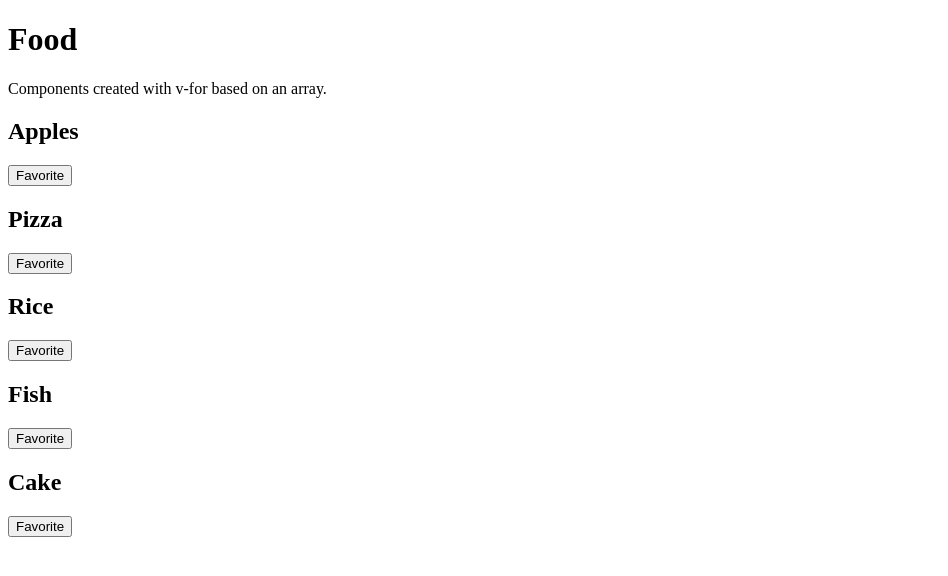
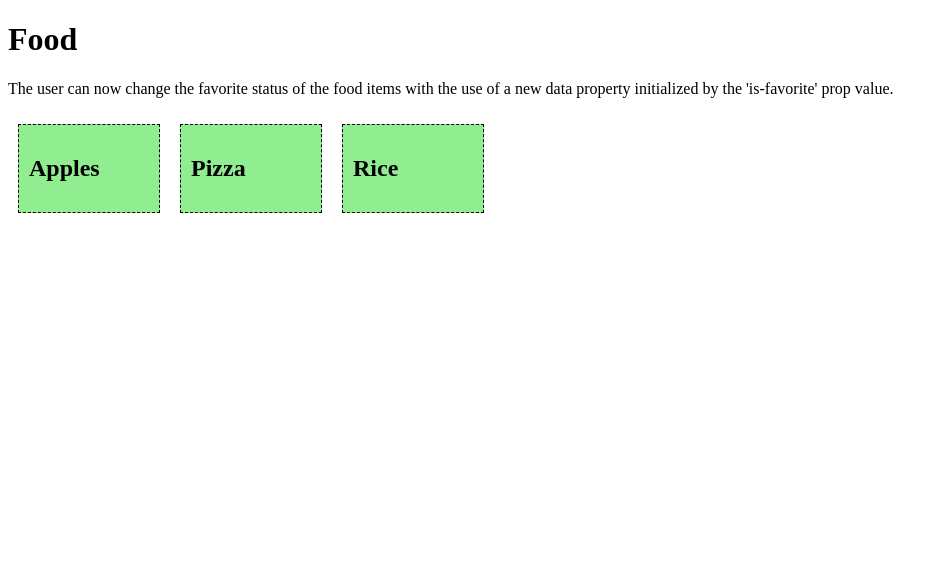
Before and after one commit to marcosviniciusjau/vue-project, a Vue app: page / in a window 1280 px wide. Shown: the top 576 px of the page, without its empty margins (0-948 px from the left). Built offline with nearby package versions, Linux system fonts and the light colour scheme.

Commit message:
componentes com v-for

```diff
--- a/src/App.vue
+++ b/src/App.vue
@@ -1,19 +1,34 @@
 <template>
   <h1>Food</h1>
-  <p>Components created with v-for based on an array.</p>
+  <p>The user can now change the favorite status of the food items with the use of a new data property initialized by the 'is-favorite' prop value.</p>
   <div id="wrapper">
     <food-item
-      v-for="x in foods"
-      v-bind:food-name="x"/>
+      food-name="Apples"
+      food-desc="Apples are a type of fruit that grow on trees."
+      v-bind:is-favorite="true"/>
+    <food-item
+      food-name="Pizza"
+      food-desc="Pizza has a bread base with tomato sauce, cheese, and toppings on top."
+      v-bind:is-favorite="false"/>
+    <food-item
+      food-name="Rice"
+      food-desc="Rice is a type of grain that people like to eat."
+      v-bind:is-favorite="false"/>
   </div>
 </template>
 
-<script>
-  export default {
-    data() {
-      return {
-        foods: ['Apples','Pizza','Rice','Fish','Cake']
-      };
-    }
+<script></script>
+
+<style>
+  #wrapper {
+    display: flex;
+    flex-wrap: wrap;
   }
-</script>
+  #wrapper > div {
+    border: dashed black 1px;
+    flex-basis: 120px;
+    margin: 10px;
+    padding: 10px;
+    background-color: lightgreen;
+  }
+</style>
--- a/src/components/FoodItem.vue
+++ b/src/components/FoodItem.vue
@@ -1,33 +1,11 @@
 <template>
   <div>
-    <h2>
-      {{ foodName }}
-      <img src="/img_quality.svg" v-show="foodIsFavorite">
-    </h2>
-    <p>{{ foodDesc }}</p>
-    <button v-on:click="toggleFavorite">Favorite</button>
+    <h2>{{ foodName }}</h2>
   </div>
 </template>
 
 <script>
   export default {
-  props: ['foodName','foodDesc','isFavorite'],
-  data() {
-    return {
-      foodIsFavorite: this.isFavorite
-    }
-  },
-  methods: {
-    toggleFavorite() {
-      this.foodIsFavorite = !this.foodIsFavorite;
-    }
+    props: ['foodName']
   }
-}
 </script>
-
-<style>
-  img {
-    height: 1.5em;
-    float: right;
-  }
-</style>
```
